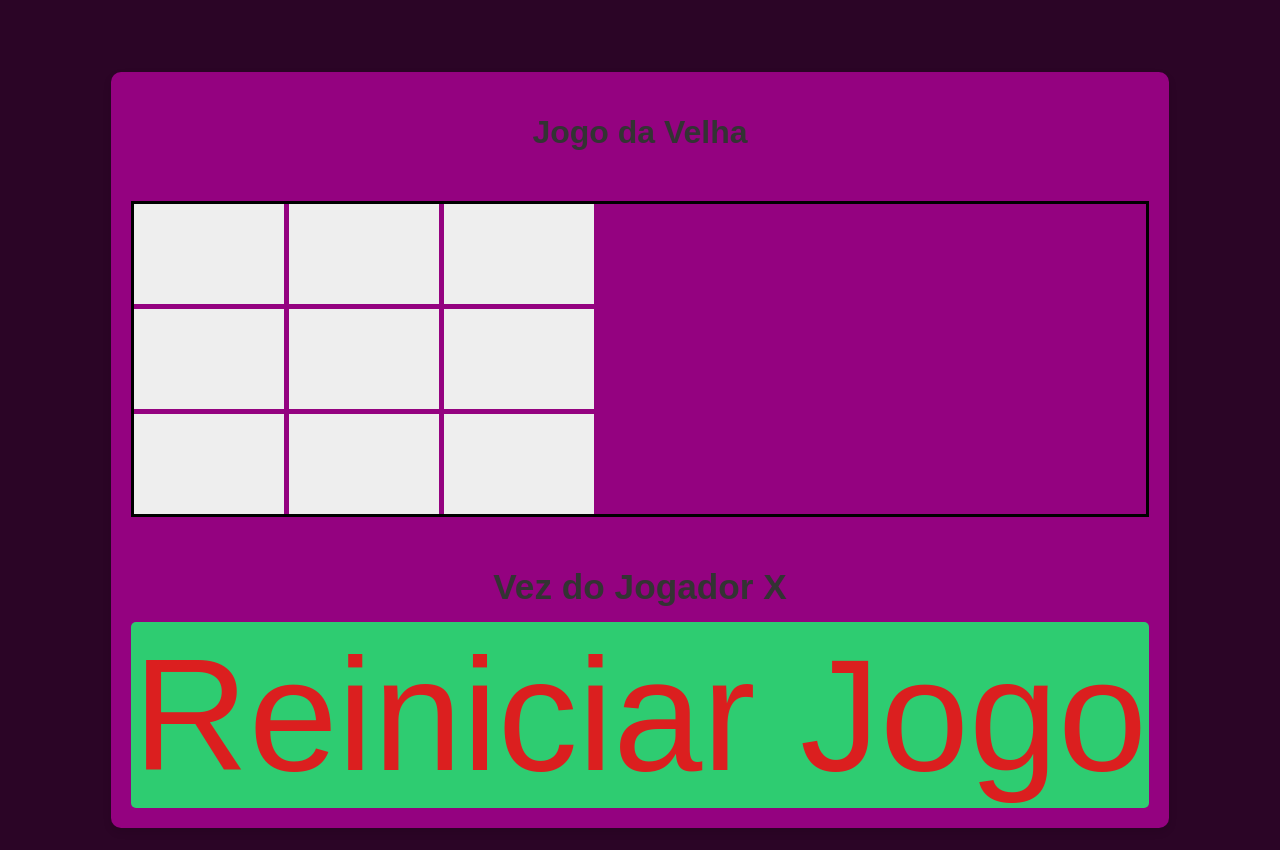
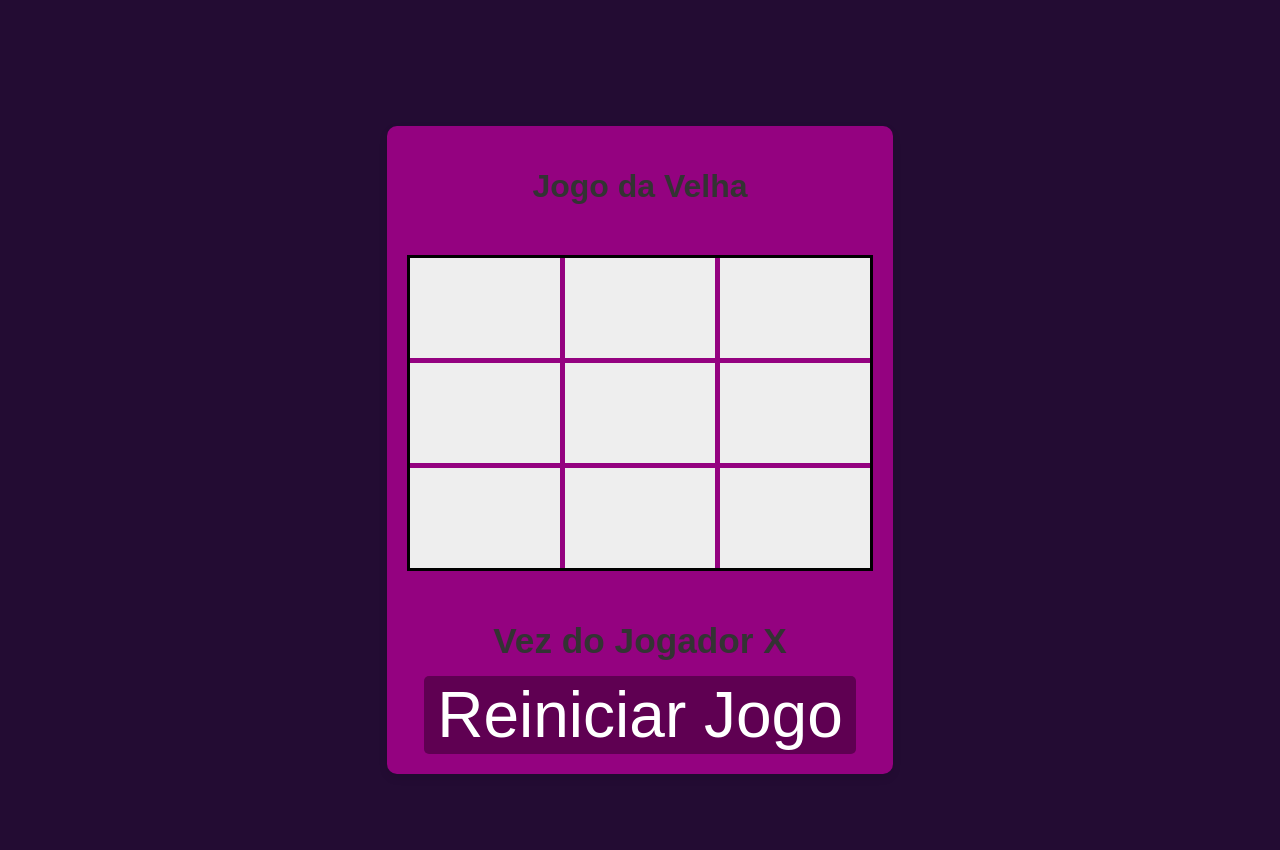
Before and after one commit to Kai290000/Feira-DS, a plain HTML site: page index-jogos.html in a window 1280 px wide. Drawn offline with Linux system fonts and the light colour scheme.

Commit message:
Add files via upload

```diff
--- a/index-jogos.css
+++ b/index-jogos.css
@@ -25,7 +25,7 @@ body {
   justify-content: center;
   min-height: 100vh;
   margin: 0;
-  background-color: #2b0526;
+  background-color: #230c33ff;
   color: #333;
 }
 
@@ -81,16 +81,17 @@ body {
 }
 
 #restart-button {
-  padding: 1px 2px;
-  font-size: 10em;
+  padding: 2px 13px;
+  font-size: 4em;
   cursor: pointer;
-  background-color: #2ecc71; /* Verde */
-  color: rgb(219, 31, 31);
+  background-color: #5f0052; /* Verde */
+  color: rgb(255, 255, 255);
   border: none;
   border-radius: 5px;
-  transition: background-color 0.3s;
+  transition: background-color 0.5s;
 }
 
 #restart-button:hover {
-  background-color: #00ff6a;
+  background-color: #ba51ac;
+  color: #d2d2d2;
 }
```
